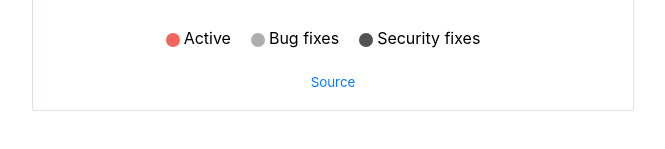
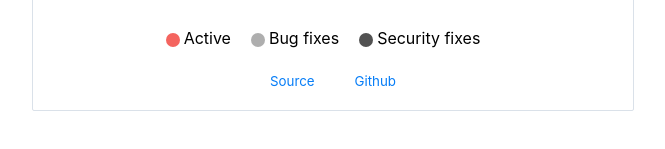
Before and after one commit to dinkbit/release-cycles, a Next.js app: page / in a window 1280 px wide. Shown: the part 563-712 px from the top of the page, without its empty margins (307-972 px from the left). Built offline with nearby package versions, Linux system fonts and the light colour scheme.

Commit message:
Add github link

```diff
--- /dev/null
+++ b/components/Links.js
@@ -0,0 +1,32 @@
+export default () => (
+  <div className="links">
+    <small>
+      <a
+        href="https://laravel-news.com/laravel-release-process"
+        target="_blank"
+      >
+        Source
+      </a>
+    </small>
+    <small>
+      <a
+        href="https://github.com/dinkbit/laravel-rc"
+        target="_blank"
+      >
+        Github
+      </a>
+    </small>
+    <style jsx>{`
+      .links {
+        text-align: center;
+        margin: 20px;
+      }
+
+      a {
+        text-decoration: none;
+        color: rgb(6, 125, 247);
+        margin: 20px;
+      }
+    `}</style>
+  </div>
+);
--- a/pages/index.js
+++ b/pages/index.js
@@ -1,4 +1,5 @@
 import Chart from "../components/Chart";
+import Links from "../components/Links";
 
 export default () => (
   <div className="container">
@@ -9,14 +10,7 @@ export default () => (
       <div className="card-chart">
         <Chart />
       </div>
-      <small>
-        <a
-          href="https://laravel-news.com/laravel-release-process"
-          target="_blank"
-        >
-          Source
-        </a>
-      </small>
+      <Links />
     </div>
     <style jsx global>{`
       html,
@@ -48,16 +42,6 @@ export default () => (
     <style jsx>{`
       h2 {
         font-size: 16px;
-      }
-
-      small {
-        text-align: center;
-        margin: 20px;
-      }
-
-      a {
-        text-decoration: none;
-        color: rgb(6, 125, 247);
       }
 
       .container {
```
Also changed, not shown: components/Chart.js (+13 -9 lines).
